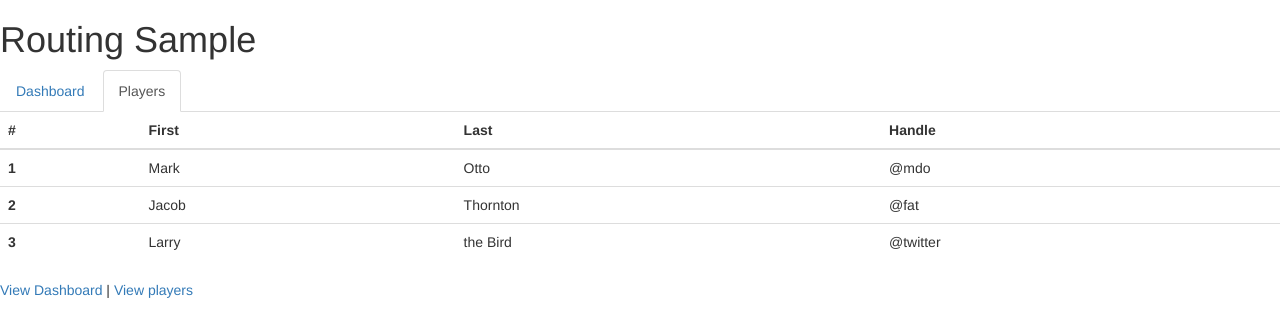
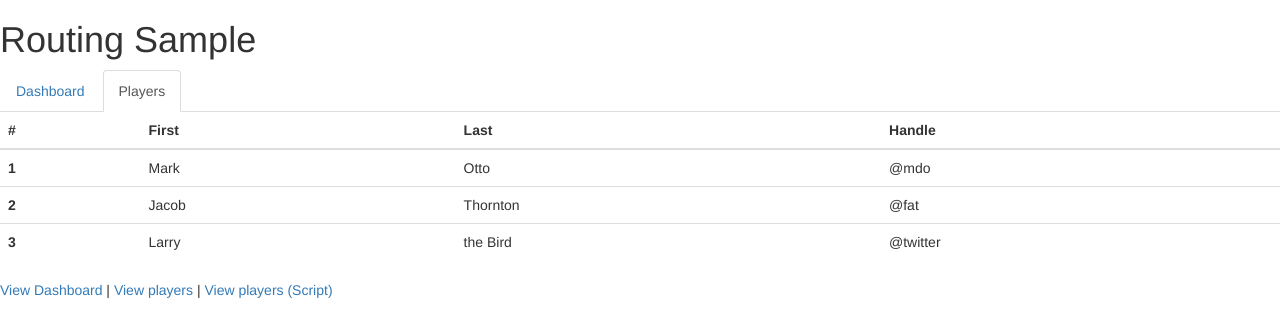
Before and after one commit to nidhishkrishnan/angular, an Angular app in the folder routing-example/: page /players/1/view in a window 1280 px wide. Shown: the top 336 px of the page. Built offline with nearby package versions, Linux system fonts and the light colour scheme.

Commit message:
Merging query params

```diff
--- a/routing-example/src/app/players/players.component.html
+++ b/routing-example/src/app/players/players.component.html
@@ -30,4 +30,5 @@
 </table>
 
 <a [routerLink]= "['/dashboard']" >View Dashboard</a> |
-<a [routerLink]= "['/players', 8, 'view']" [queryParams]="{id:999, name:'Sunny'}" [fragment]="'testing999'">View players</a>
+<a [routerLink]= "['/players', 8, 'view']" [queryParams]="{id:999, name:'Sunny'}" [fragment]="'testing999'">View players</a> |
+<a href="javascript:void(0)" (click)="viewPlayers()">View players (Script)</a>
--- a/routing-example/src/app/players/players.component.ts
+++ b/routing-example/src/app/players/players.component.ts
@@ -1,5 +1,5 @@
 import { Component, OnInit } from '@angular/core';
-import {ActivatedRoute, Params} from '@angular/router';
+import {ActivatedRoute, Params, Router} from '@angular/router';
 
 @Component({
   selector: 'app-players',
@@ -8,7 +8,7 @@ import {ActivatedRoute, Params} from '@angular/router';
 })
 export class PlayersComponent implements OnInit {
 
-  constructor(private route: ActivatedRoute) { }
+  constructor(private route: ActivatedRoute, private router: Router) { }
 
   ngOnInit() {
     console.log(this.route.snapshot.queryParams); // for getting the queryParams values
@@ -36,4 +36,9 @@ export class PlayersComponent implements OnInit {
     );
   }
 
+  viewPlayers() {
+    this.router.navigate(
+      ['players', 90, 'view'], {queryParamsHandling: 'merge', queryParams: {place: 'Berlin', name: 'Sachin'}});
+    }
+
 }
```
Also changed, not shown: 1 other file (tests, documents, lock files or other folders).
